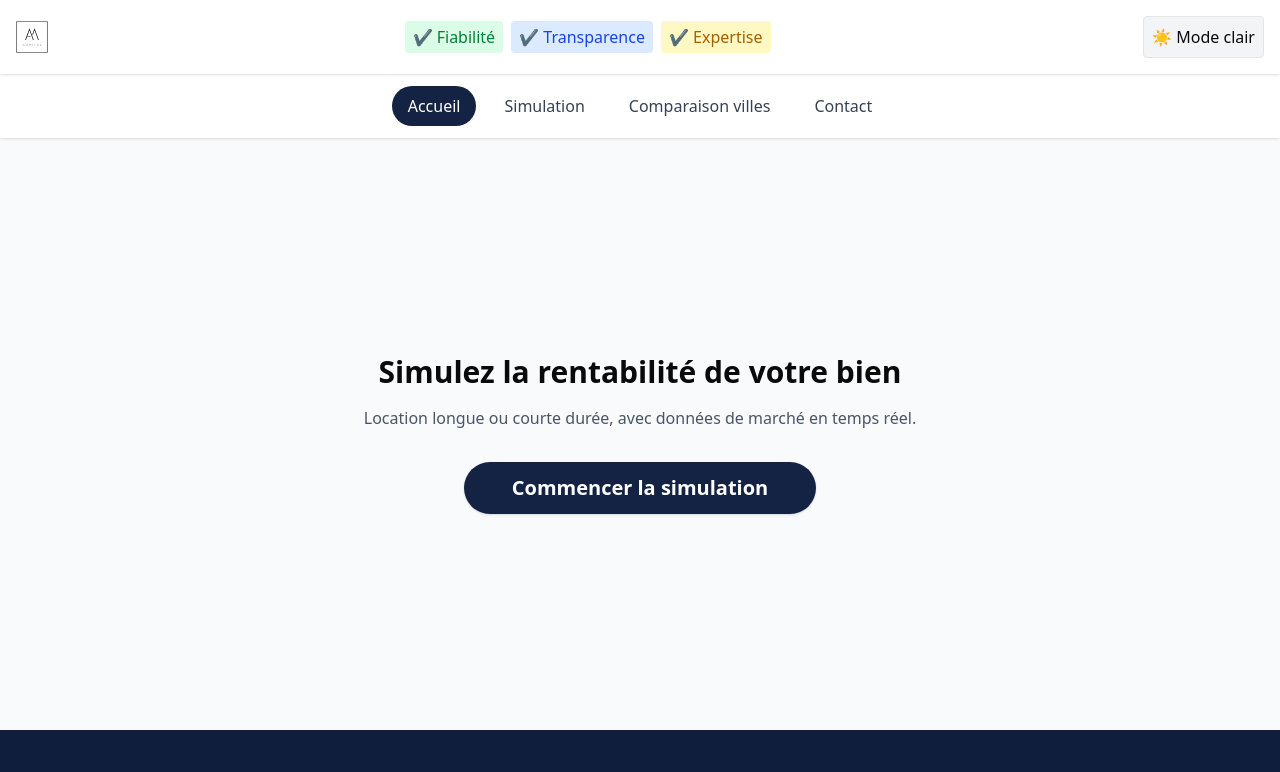
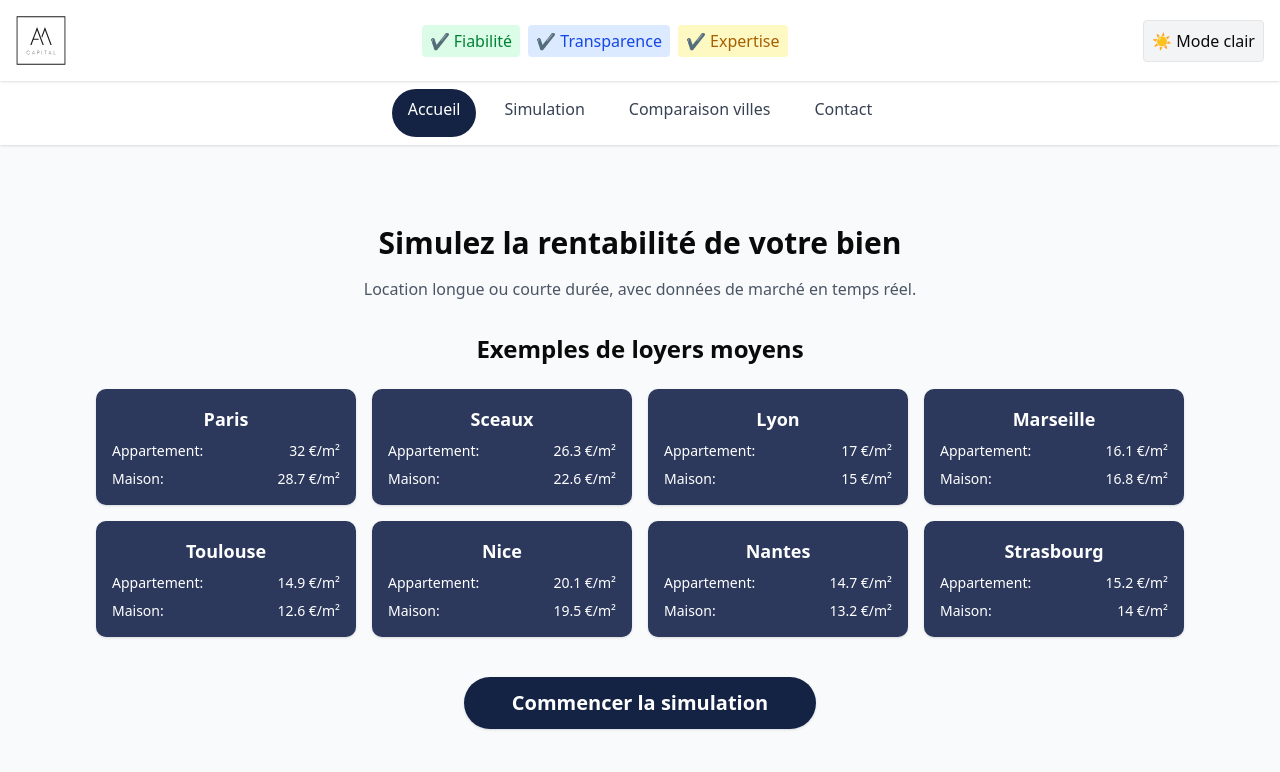
Before and after one commit to stungph115/am-capital-simulator, a Next.js app: page / in a window 1280 px wide. Shown: the top 772 px of the page. Built offline with nearby package versions, Linux system fonts and the light colour scheme; no server answers.

Commit message:
update mobile + home data

```diff
--- a/package.json
+++ b/package.json
@@ -37,6 +37,7 @@
     "react": "19.1.0",
     "react-chartjs-2": "^5.3.0",
     "react-dom": "19.1.0",
+    "react-icons": "^5.5.0",
     "recharts": "^3.1.2",
     "svg2pdf.js": "^2.5.0",
     "tailwind-merge": "^3.3.1",
--- a/src/app/layout.tsx
+++ b/src/app/layout.tsx
@@ -2,10 +2,8 @@ import type { Metadata } from "next";
 import { Geist, Geist_Mono } from "next/font/google";
 import "./globals.css";
 import Footer from "@/components/Footer";
-import Link from "next/link";
-import Image from "next/image";
+import Header from "@/components/Header";
 import { ThemeProvider } from "next-themes";
-import ThemeToggle from "@/components/ThemeToggle";
 
 const geistSans = Geist({
   variable: "--font-geist-sans",
@@ -29,58 +27,11 @@ export default function RootLayout({
 }>) {
   return (
     <html lang="fr" suppressHydrationWarning>
-      <body className={`${geistSans.variable} ${geistMono.variable} antialiased bg-gray-50 dark:bg-[#121f3e] dark:text-white`}>
+      <body
+        className={`${geistSans.variable} ${geistMono.variable} antialiased bg-gray-50 dark:bg-[#121f3e] dark:text-white`}
+      >
         <ThemeProvider attribute="class" defaultTheme="light" enableSystem>
-          {/* Header avec badges de confiance */}
-          <header className="flex flex-col md:flex-row justify-between items-center p-4 shadow bg-white dark:bg-[#1a233a] sticky top-0 z-50">
-            <Link href="/">
-              <Image
-                src="/logo AM capital.svg"
-                alt="A&M Capital"
-                width={32}
-                height={32}
-                className="filter invert-[0.9] dark:invert-[0.1]"
-              />
-            </Link>
-            <div className="flex gap-2 mt-2 md:mt-0">
-              <span className="bg-green-100 text-green-700 px-2 py-1 rounded">✔ Fiabilité</span>
-              <span className="bg-blue-100 text-blue-700 px-2 py-1 rounded">✔ Transparence</span>
-              <span className="bg-yellow-100 text-yellow-700 px-2 py-1 rounded">✔ Expertise</span>
-            </div>
-            <div className="ml-4">
-              <ThemeToggle />
-            </div>
-          </header>
-
-          {/* Navigation par onglets */}
-          <nav className="flex justify-center gap-3 bg-white dark:bg-[#1a233a] shadow-sm py-3 sticky top-16 z-40">
-            <Link
-              href="/"
-              className="px-4 py-2 rounded-full  bg-[#142344] text-white hover:bg-[#1d315e] transition font-medium dark:bg-white dark:text-[#142344] dark:hover:bg-gray-200"
-            >
-              Accueil
-            </Link>
-            <Link
-              href="/simulation"
-              className="px-4 py-2 rounded-full hover:bg-blue-50 dark:hover:bg-[#22305a] transition text-gray-700 dark:text-white font-medium"
-            >
-              Simulation
-            </Link>
-            <Link
-              href="/city-comparison"
-              className="px-4 py-2 rounded-full hover:bg-blue-50 dark:hover:bg-[#22305a] transition text-gray-700 dark:text-white font-medium"
-            >
-              Comparaison villes
-            </Link>
-            <Link
-              href="/contact"
-              className="px-4 py-2 rounded-full hover:bg-blue-50 dark:hover:bg-[#22305a] transition text-gray-700 dark:text-white font-medium"
-            >
-              Contact
-            </Link>
-          </nav>
-
-          {/* Main content */}
+          <Header />
           <main className="max-w-6xl mx-auto p-4">{children}</main>
           <Footer />
         </ThemeProvider>
--- a/src/app/page.tsx
+++ b/src/app/page.tsx
@@ -1,16 +1,70 @@
-'use client';
-import Link from 'next/link';
+"use client";
+
+import Spinner from "@/components/LoadingSpinner";
+import Link from "next/link";
+import { useEffect, useState } from "react";
+
+type CityData = {
+  city: string;
+  apartment: number | null;
+  house: number | null;
+};
 
 export default function Home() {
+  const [citiesData, setCitiesData] = useState<CityData[]>([]);
+  const [loading, setLoading] = useState(true);
+
+  useEffect(() => {
+    fetch("/api/rent-data")
+      .then((res) => res.json())
+      .then((data) => {
+        setCitiesData(data.results.slice(0, 8)); // top 8 villes
+        setLoading(false);
+      })
+      .catch((err) => {
+        console.error(err);
+        setLoading(false);
+      });
+  }, []);
+
   return (
-    <section className="text-center py-50 ">
-      <h2 className="text-3xl font-bold mb-4">Simulez la rentabilité de votre bien</h2>
+    <section className="py-16 px-4 text-center max-w-6xl mx-auto">
+      <h2 className="text-3xl font-bold mb-4">
+        Simulez la rentabilité de votre bien
+      </h2>
       <p className="text-gray-600 mb-8 dark:text-gray-300">
         Location longue ou courte durée, avec données de marché en temps réel.
       </p>
+
+
+      <h3 className="text-2xl font-semibold mb-6">Exemples de loyers moyens</h3>
+
+      {loading ? (
+        <Spinner message="Chargement des donées..." />
+      ) : (
+        <div className="grid grid-cols-1 sm:grid-cols-2 md:grid-cols-4 gap-4">
+          {citiesData.map((city) => (
+            <div
+              key={city.city}
+              className="p-4  bg-[#2c395c] dark:bg-gray-50 rounded-lg shadow flex flex-col gap-2 text-white dark:text-[#1a233a]"
+            >
+              <h4 className="font-bold text-lg">{city.city}</h4>
+              <div className="flex justify-between text-sm">
+                <span>Appartement:</span>
+                <span>{city.apartment ? city.apartment.toLocaleString() + " €/m²" : "N/A"}</span>
+              </div>
+              <div className="flex justify-between text-sm">
+                <span>Maison:</span>
+                <span>{city.house ? city.house.toLocaleString() + " €/m²" : "N/A"}</span>
+              </div>
+            </div>
+          ))}
+        </div>
+      )}
+
       <Link
         href="/simulation"
-        className="inline-block bg-[#142344] dark:bg-white text-white dark:text-[#142344] text-xl font-bold px-12 py-3 rounded-full shadow hover:bg-[#1d315e]"
+        className="inline-block bg-[#142344] dark:bg-white text-white dark:text-[#142344] text-xl font-bold px-12 py-3 rounded-full shadow hover:bg-[#1d315e] mb-12 m-10"
       >
         Commencer la simulation
       </Link>
--- a/src/app/results/page.tsx
+++ b/src/app/results/page.tsx
@@ -185,7 +185,7 @@ export default async function ResultatsPage({ searchParams }: { searchParams: Se
         {/* Résultats financiers + chart */}
         <Card>
           <CardHeader><CardTitle>Résultats financiers pour la location {mainLabel}</CardTitle></CardHeader>
-          <CardContent className="grid grid-cols-2 gap-6">
+          <CardContent className="grid grid-cols-1 md:grid-cols-2 gap-6">
             <div>
               <ul className="space-y-2 text-lg">
                 <li>📦 Investissement total : <b>{mainResult.totalInvestment.toLocaleString()} €</b></li>
@@ -207,6 +207,7 @@ export default async function ResultatsPage({ searchParams }: { searchParams: Se
 
             <RentChart data={chartData} />
           </CardContent>
+
         </Card>
 
         {/* Breakeven chart */}
--- a/src/components/CityComparisonChart.tsx
+++ b/src/components/CityComparisonChart.tsx
@@ -14,6 +14,8 @@ type Props = {
 
 export default function CityComparisonChart({ data }: Props) {
   return (
+    <div className="overflow-x-auto py-4">
+      <div className="min-w-[600px]">
         <ResponsiveContainer width="100%" height={400}>
           <BarChart data={data} margin={{ top: 20, right: 30, left: 0, bottom: 5 }}>
             <CartesianGrid strokeDasharray="3 3" />
@@ -29,5 +31,7 @@ export default function CityComparisonChart({ data }: Props) {
             <Bar dataKey="House" fill="#2c5282" />
           </BarChart>
         </ResponsiveContainer>
+      </div>
+    </div>
   );
 }
--- /dev/null
+++ b/src/components/Header.tsx
@@ -0,0 +1,77 @@
+"use client";
+
+import Link from "next/link";
+import Image from "next/image";
+import { useState } from "react";
+import { HiMenu, HiX } from "react-icons/hi";
+import ThemeToggle from "./ThemeToggle";
+import { usePathname } from "next/navigation"; // 👈 hook pour récupérer le path actuel
+
+export default function Header() {
+    const [menuOpen, setMenuOpen] = useState(false);
+    const toggleMenu = () => setMenuOpen(!menuOpen);
+    const pathname = usePathname(); // 👈 chemin actuel
+
+    const navLinks = [
+        { href: "/", label: "Accueil" },
+        { href: "/simulation", label: "Simulation" },
+        { href: "/city-comparison", label: "Comparaison villes" },
+        { href: "/contact", label: "Contact" },
+    ];
+
+    return (
+        <>
+            <header className="flex flex-col md:flex-row justify-between items-center p-4 shadow bg-white dark:bg-[#1a233a] sticky top-0 z-50">
+                <Link href="/">
+                    <Image
+                        src="/logo AM capital.svg"
+                        alt="A&M Capital"
+                        width={50}
+                        height={50}
+                        className="filter invert-[0.9] dark:invert-[0.1]"
+                    />
+                </Link>
+                <div className="flex gap-2 mt-2 md:mt-0">
+                    <span className="bg-green-100 text-green-700 px-2 py-1 rounded">✔ Fiabilité</span>
+                    <span className="bg-blue-100 text-blue-700 px-2 py-1 rounded">✔ Transparence</span>
+                    <span className="bg-yellow-100 text-yellow-700 px-2 py-1 rounded">✔ Expertise</span>
+                </div>
+                <div className="flex items-center gap-2 mt-2 md:mt-0">
+                    <ThemeToggle />
+                    <button
+                        className="md:hidden p-2 rounded hover:bg-gray-200 dark:hover:bg-[#2a3755]"
+                        onClick={toggleMenu}
+                    >
+                        {menuOpen ? <HiX className="w-6 h-6" /> : <HiMenu className="w-6 h-6" />}
+                    </button>
+                </div>
+            </header>
+
+            <nav className="bg-white dark:bg-[#1a233a] py-2 shadow-sm sticky top-[81px] z-40">
+                <ul
+                    className={`flex flex-col md:flex-row md:justify-center gap-3 p-4 md:p-0 transition-all ${
+                        menuOpen ? "block" : "hidden md:flex"
+                    }`}
+                >
+                    {navLinks.map((link) => {
+                        const isActive = pathname === link.href; // 👈 vérifie si le lien est actif
+                        return (
+                            <li key={link.href}>
+                                <Link
+                                    href={link.href}
+                                    className={`block px-4 md:py-2 rounded-full transition font-medium min-h-[48px] ${
+                                        isActive
+                                            ? "bg-[#142344] text-white dark:bg-white dark:text-[#142344]"
+                                            : "hover:bg-blue-50 dark:hover:bg-[#22305a] text-gray-700 dark:text-white"
+                                    }`}
+                                >
+                                    {link.label}
+                                </Link>
+                            </li>
+                        );
+                    })}
+                </ul>
+            </nav>
+        </>
+    );
+}
--- a/src/components/ThemeToggle.tsx
+++ b/src/components/ThemeToggle.tsx
@@ -13,7 +13,7 @@ export default function ThemeToggle() {
     return (
         <button
             onClick={() => setTheme(theme === "dark" ? "light" : "dark")}
-            className="p-2 rounded border bg-gray-100 dark:bg-gray-800 dark:text-white"
+            className="p-2 rounded border bg-gray-100 dark:bg-gray-800 dark:text-white dark:bg-gray-200"
             aria-label="Toggle dark mode"
         >
             {theme === "dark" ? "🌙 Mode sombre" : "☀️ Mode clair"}
```
Also changed, not shown: src/components/BreakEvenChart.tsx (+11 -2 lines), 1 other file (tests, documents, lock files or other folders). Lines whose indentation alone changed are shown as unchanged.
